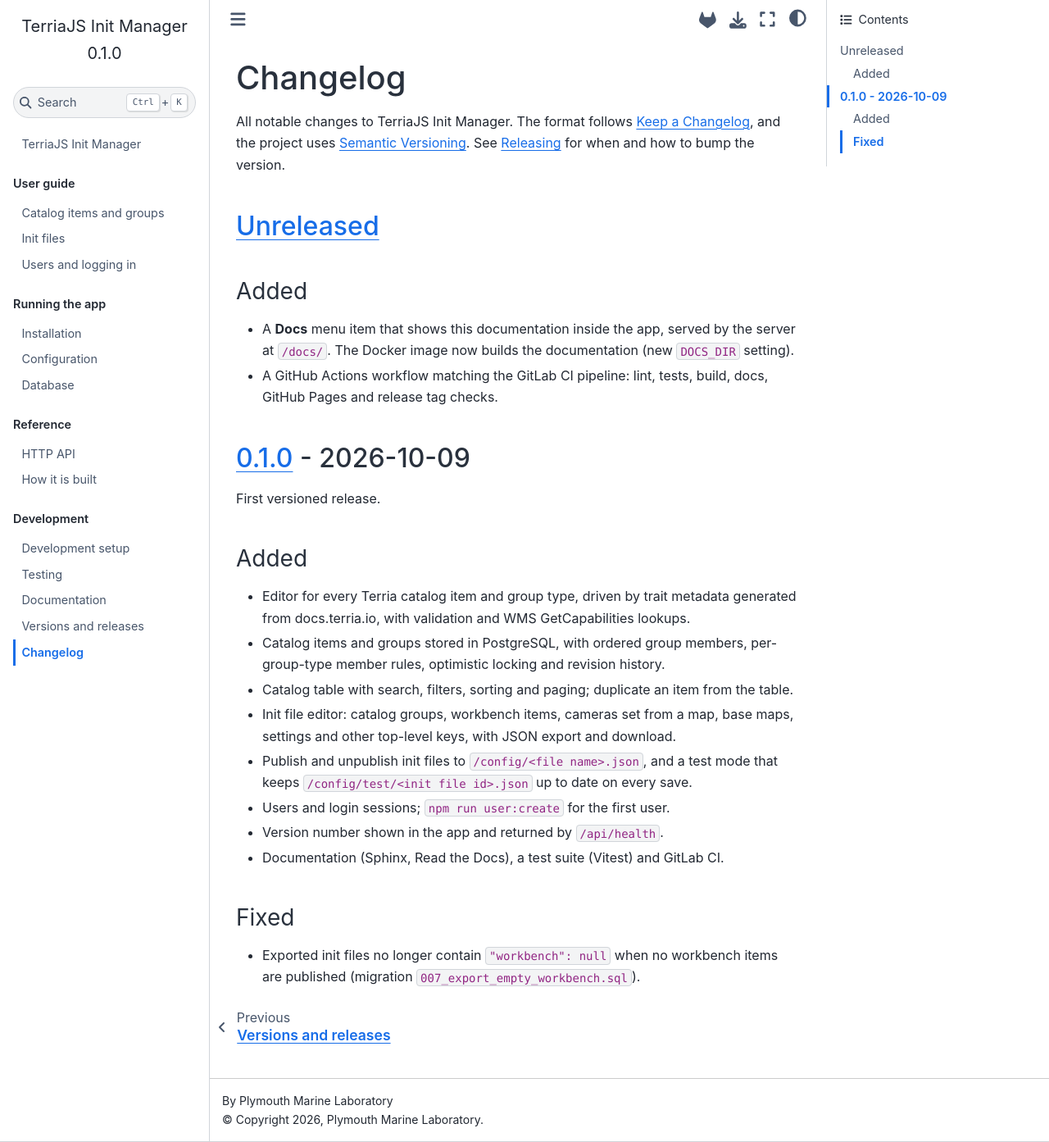
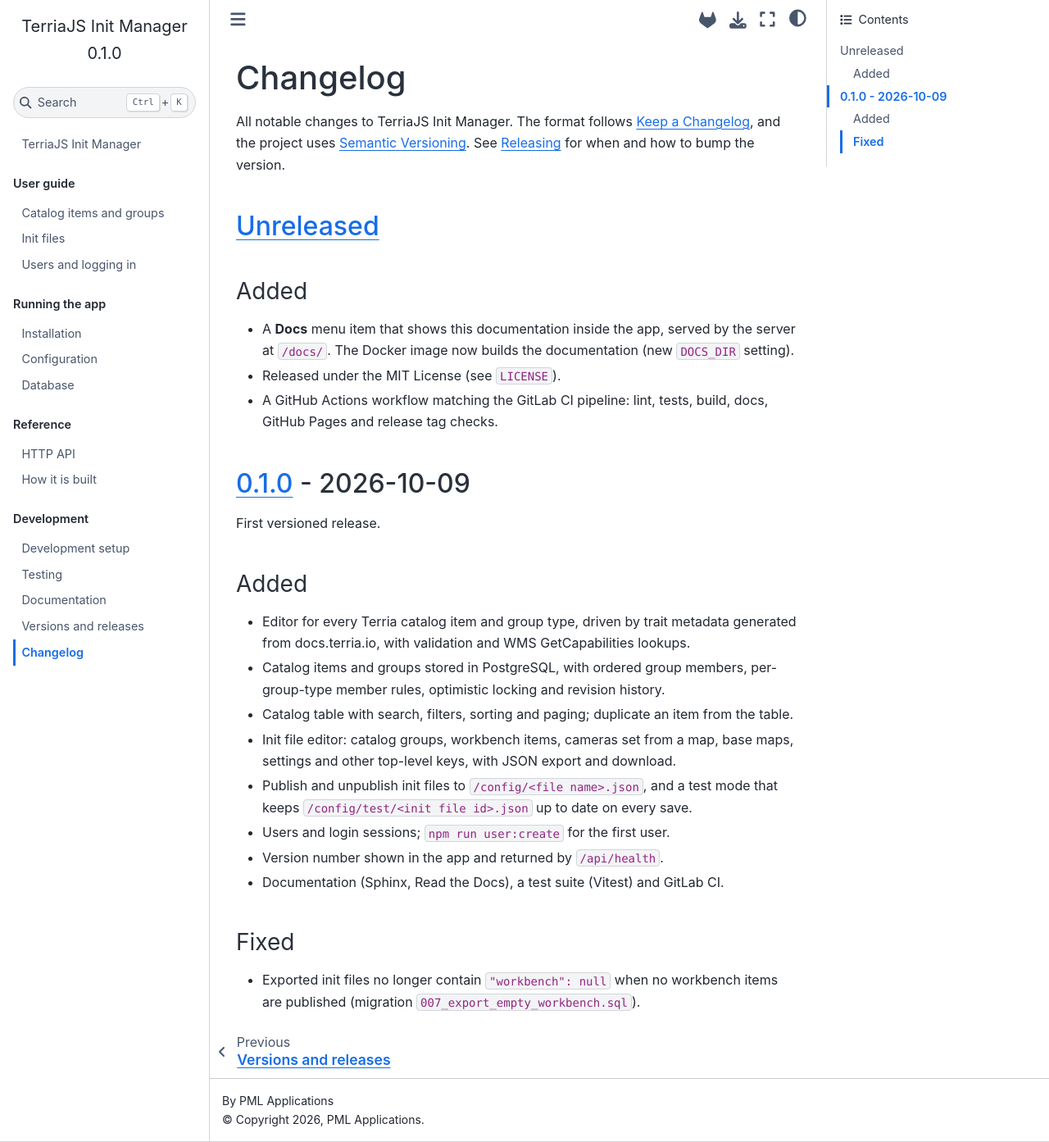
Before and after one commit to pmlapplications/terriajs-init-manager, a Sphinx documentation site: the page built from docs/changelog.md, in a window 1280 px wide and 1393 px high. Shown: the whole window at 82% size. Built offline with Sphinx 7.4.7 and the Sphinx Book theme 1.1.4, drawn with Linux system fonts in a browser that asks for light colours.

Commit message:
Add license

```diff
--- a/CHANGELOG.md
+++ b/CHANGELOG.md
@@ -11,6 +11,7 @@
 
 - A **Docs** menu item that shows this documentation inside the app, served by the server at
   `/docs/`. The Docker image now builds the documentation (new `DOCS_DIR` setting).
+- Released under the MIT License (see `LICENSE`).
 - A GitHub Actions workflow matching the GitLab CI pipeline: lint, tests, build, docs, GitHub
   Pages and release tag checks.
 
--- a/docs/conf.py
+++ b/docs/conf.py
@@ -10,7 +10,7 @@
 ROOT = Path(__file__).resolve().parent.parent
 
 project = "TerriaJS Init Manager"
-author = "Plymouth Marine Laboratory"
+author = "PML Applications"
 copyright = f"{date.today().year}, {author}"
 
 # One version number, kept in package.json (see development/releasing.md).
--- a/index.html
+++ b/index.html
@@ -4,7 +4,7 @@
     <meta charset="UTF-8" />
     <link rel="icon" type="image/svg+xml" href="/favicon.svg" />
     <meta name="viewport" content="width=device-width, initial-scale=1.0" />
-    <title>Terria Layer Manager</title>
+    <title>TerriaJS Init Manager</title>
   </head>
   <body>
     <div id="root"></div>
--- a/package.json
+++ b/package.json
@@ -1,6 +1,7 @@
 {
   "name": "terriajs-init-manager",
   "private": true,
+  "license": "MIT",
   "version": "0.1.0",
   "type": "module",
   "engines": {
```
Also changed, not shown: README.md (+4 -0 lines), 2 other files.
